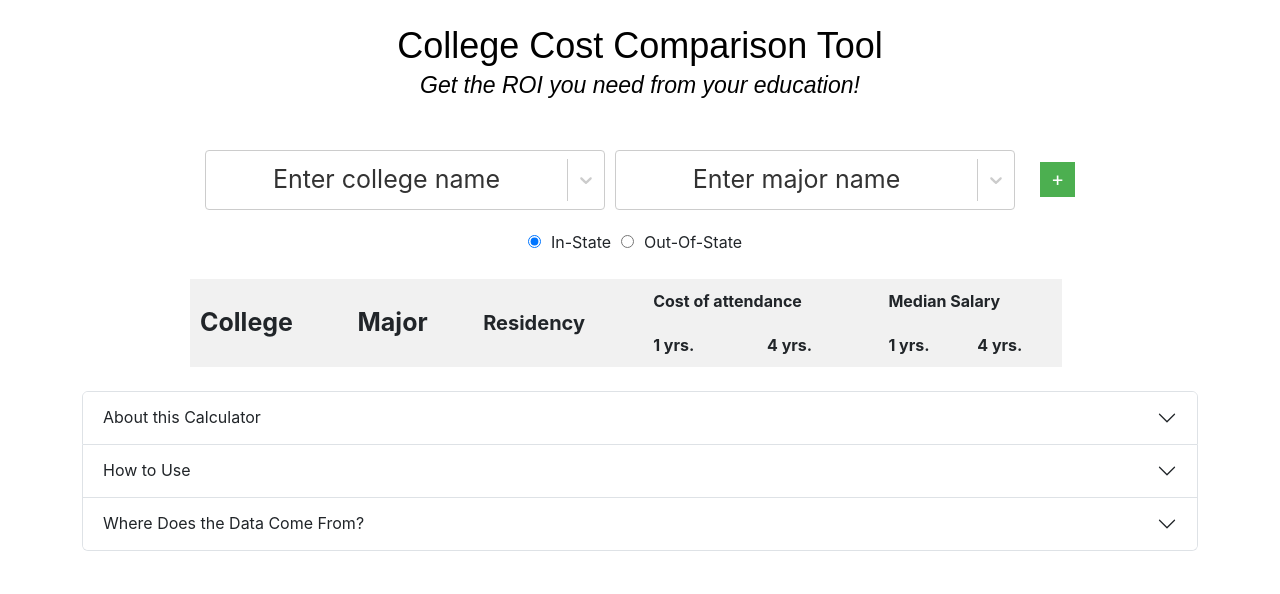
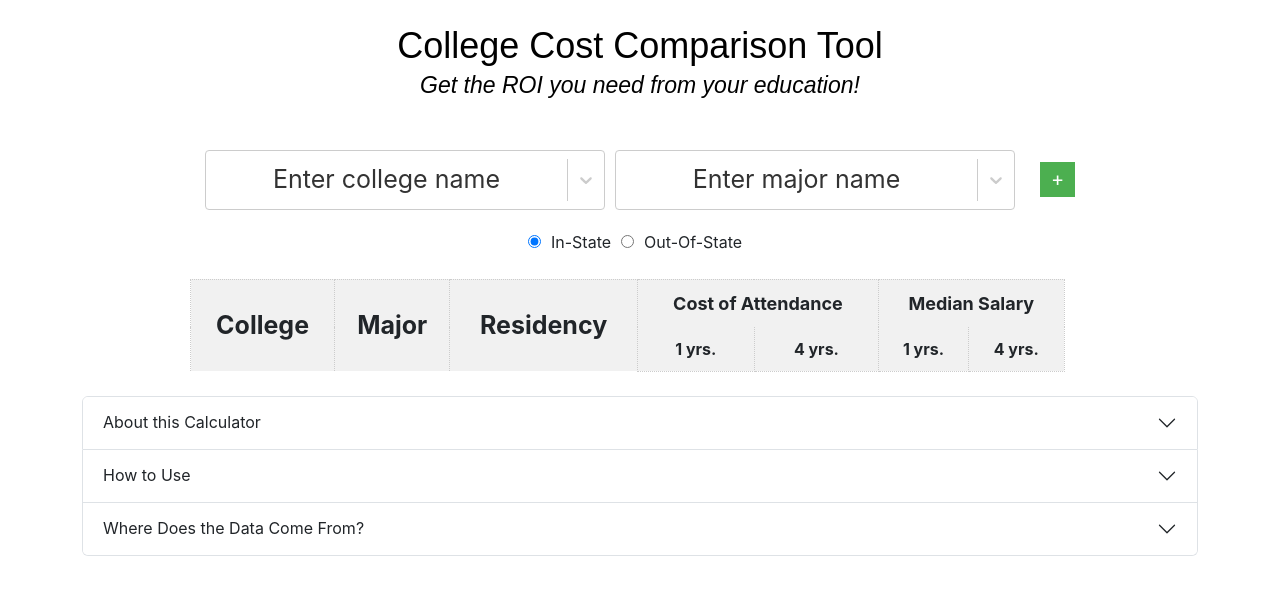
Before and after one commit to connorsaunders/college-comparer, a React (Create React App) app: page / in a window 1280 px wide. Shown: the top 594 px of the page. Built offline with nearby package versions, Linux system fonts and the light colour scheme.

Commit message:
Updated conflict with CSS

```diff
--- a/src/App.js
+++ b/src/App.js
@@ -7,12 +7,6 @@ import { Major_2_CIPCode } from "./data/Major_to_CIPCode";
 
 import InputTable from "./components/InputTable";
 import AboutCalculator from "./components/AboutCalculator";
-
-//Import bootstrap
-import 'bootstrap/dist/css/bootstrap.min.css';
-
-import './css/InputTable.css';
-
 
 function App() {
   const [input1, setInput1] = useState("");
--- a/src/components/AboutCalculator.js
+++ b/src/components/AboutCalculator.js
@@ -2,6 +2,8 @@
 import { Accordion, Card, Container } from 'react-bootstrap';
 //import css
 import '../css/AboutCalculator.css';
+import 'bootstrap/dist/css/bootstrap.min.css';
+
 
 function AboutCalculator() {
     return (
--- a/src/components/InputTable.js
+++ b/src/components/InputTable.js
@@ -40,14 +40,14 @@ function InputTable(props) {
         <h1 className="my-header">College Cost Comparison Tool</h1>
         <h2 className="my-subheader"><em>Get the ROI you need from your education!</em></h2>
         <SearchItems input1={input1} setInput1={setInput1} input2={input2} setInput2={setInput2} handleSubmit={handleSubmit} tuitionState={tuitionState} setTuitionState={setTuitionState} />
-        <table className="my-table">
+        <table className="my-table input-table">
           <thead>
             <tr>
             <th rowSpan="2" style={{ fontSize: '25px' }}>College</th>
-                <th rowSpan="2" style={{ fontSize: '25px' }}>Major</th>
-                <th rowSpan="2" style={{ fontSize: '20px' }}>Residency</th>
-              <th colSpan="2">Cost of attendance</th>
-              <th colSpan="2">Median Salary</th>
+              <th rowSpan="2" style={{ fontSize: '25px' }}>Major</th>
+              <th rowSpan="2" style={{ fontSize: '25px' }}>Residency</th>
+              <th colSpan="2" style={{ fontSize: '18px' }}>Cost of Attendance</th>
+              <th colSpan="2" style={{ fontSize: '18px' }}>Median Salary</th>
               <th></th> {/* Add an additional column for the delete button */}
             </tr>
             <tr>
--- a/src/css/InputTable.css
+++ b/src/css/InputTable.css
@@ -1,6 +1,3 @@
-/*//////////////////////////////////////////////
-/                Input Table
-///////////////////////////////////////////////*/
 table {
   border-collapse: collapse;
   border: px dotted #ccc;
@@ -9,14 +6,14 @@ table {
   table-layout: fixed;
 }
 
-td, th {
+.my-table.input-table td, .my-table.input-table th {
   border: 1px dotted #ccc;
   padding: 10px;
   word-wrap: break-word;
   white-space: normal;
 }
 
-th:last-child {
+.my-table.input-table th:last-child {
   border: none;
   background-color: white;
 }
@@ -35,21 +32,22 @@ form label {
   align-items: center;
 }
 
-thead {
+.my-table.input-table thead {
   background-color: #f1f1f1;
+  border-bottom: none;
+  text-align: center;
+
+}
+
+.my-table.input-table thead tr:first-child th {
   border-bottom: none;
 }
 
-thead tr:first-child th {
-  border-bottom: none;
-
-}
-
-thead tr:nth-child(2) th {
+.my-table.input-table thead tr:nth-child(2) th {
   border-top: none;
 }
 
-td:last-child, th:last-child {
+.my-table.input-table td:last-child, .my-table.input-table th:last-child {
   border: none;
 }
 
@@ -57,16 +55,16 @@ td:last-child, th:last-child {
   text-align: center;
 }
 
-.no-data {
-  background-color: #f1f1f1;
-  color: #000000;
+.my-table.input-table .no-data {
+  background-color: #262626;
+  color: #ffffff;
 }
 
-.slide-enter {
+.my-table.input-table .slide-enter {
   transform: translateY(-100%);
 }
 
-.slide-enter-active {
+.my-table.input-table .slide-enter-active {
   transform: translateY(0);
   transition: transform 300ms ease-out;
 }
```
